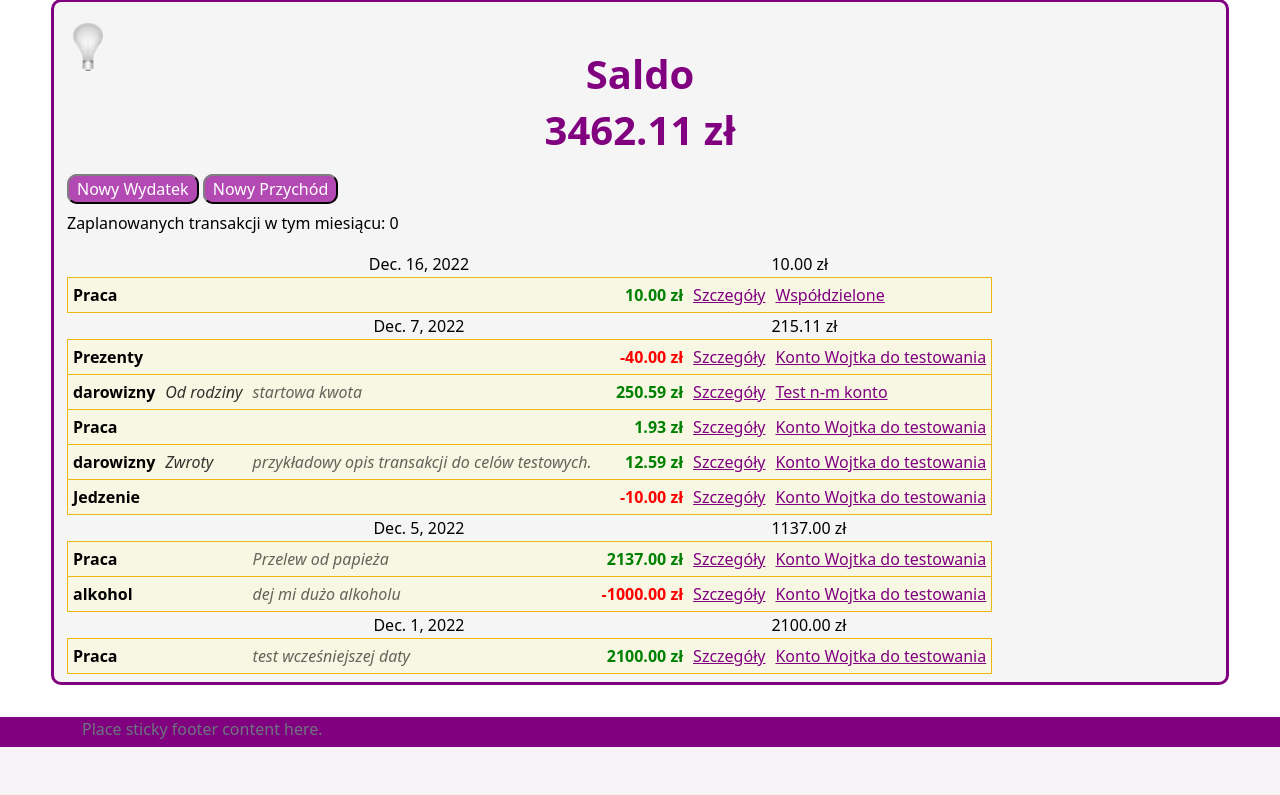
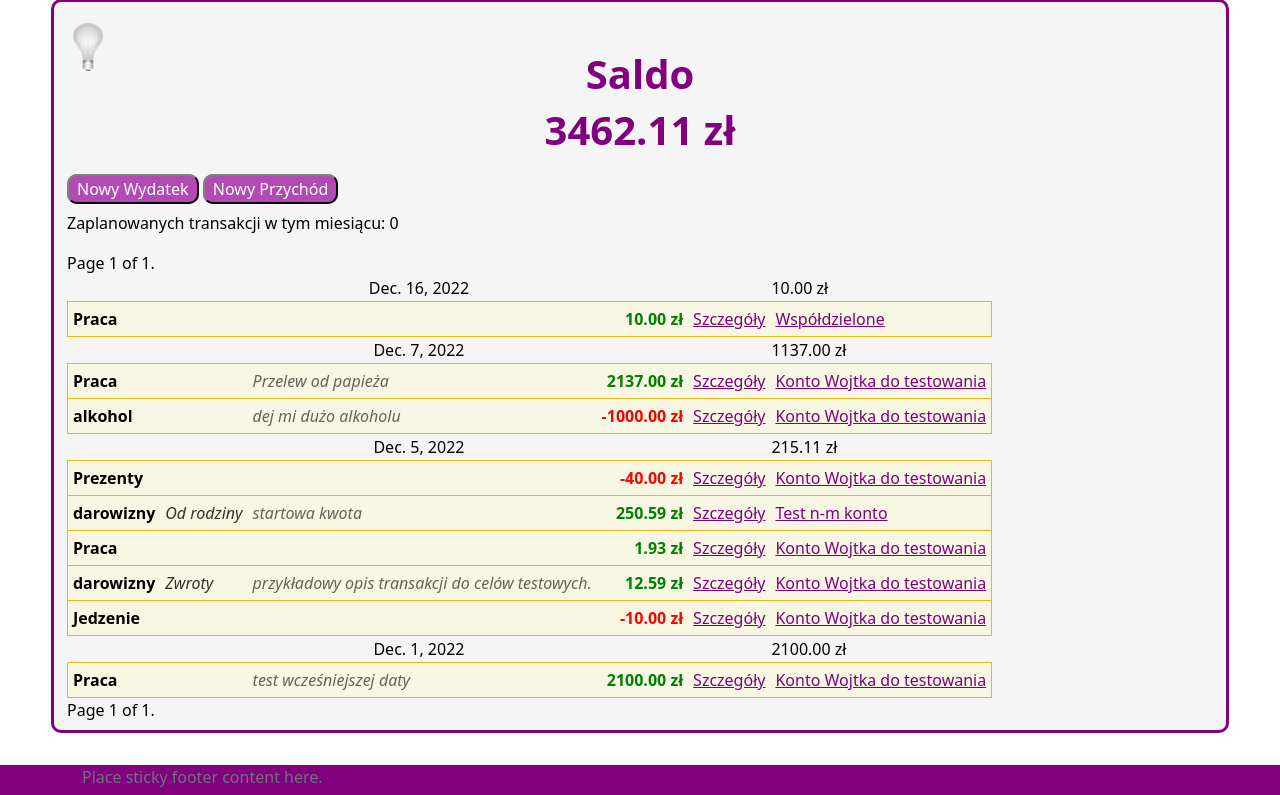
Before and after one commit to Maiconek/ProjektZespolowy-UG-2022-23, a Django app: page / in a window 1280 px wide. Shown: the part 93-888 px from the top of the page. Before the commit the page ends 840 px from the top, so only its background shows below. Run offline with Django 3.2, Linux system fonts and the light colour scheme; a user stored in the database is signed in; data comes from the database, SQL or seed files in the repository; both versions use the stored data as it was after the commit.

Commit message:
działa paginacja dla transakcji

```diff
--- a/ManagerFinansow/aplication/services.py
+++ b/ManagerFinansow/aplication/services.py
@@ -3,6 +3,7 @@ from datetime import date
 from django.db.models import Q
 from dateutil.relativedelta import relativedelta
 from currency_converter import CurrencyConverter, ECB_URL
+from django.core.paginator import Paginator
 #from forex_python.converter import CurrencyRates
 
 #c = CurrencyRates(force_decimal=True)
@@ -21,7 +22,7 @@ def updateTransactions(all_transactions):
     for tr in repeating:
         _date = tr.transaction_date
         if _date <= today:
-            while _date <= today:
+            while _date < today:
                 newTransaction = copy.copy(tr)
                 newTransaction.id = None
                 newTransaction.repeat = None
@@ -29,10 +30,16 @@ def updateTransactions(all_transactions):
                 _date = tr.transaction_date = tr.get_next_date()
             tr.save()
 
-def prepareTransactions(all_transactions, currency):
-    all_transactions = all_transactions.order_by('-transaction_date')
+def prepareTransactions(all_transactions, currency, page, size):
+    today = date.today()
     all_transactions = setCurrency(all_transactions, currency)
-    today = date.today()
+    paginator = Paginator(all_transactions.filter(transaction_date__lte=today).order_by('-transaction_date'), size)
+    page_obj = paginator.get_page(page)
+    futureTransactions = all_transactions.filter(transaction_date__gt=today).order_by('-transaction_date')
+
+    page_obj = setCurrency(page_obj, currency)
+    futureTransactions = setCurrency(futureTransactions, currency)
+
     repeating = all_transactions.filter(~Q(repeat=None))
     count = 0
     nextMonth = today + relativedelta(months=+1)
@@ -42,24 +49,19 @@ def prepareTransactions(all_transactions, currency):
             count += 1
             _date = tr.transaction_date = tr.get_next_date()
 
-    dates = []; fut_dates = []
-    for t in all_transactions:
-        if t.transaction_date <= today:
-            if t.transaction_date not in dates:
-                dates.append(t.transaction_date)
-        elif t.transaction_date not in fut_dates:
-            fut_dates.append(t.transaction_date)
+    dates = set([tr.transaction_date for tr in page_obj]);
+    fut_dates = set([tr.transaction_date for tr in futureTransactions])
     count += len(fut_dates) - len(repeating)
 
-    def prepare_transactions_list(dates):
+    def prepare_transactions_list(dataSet, dates):
         transactions = []; values = []
         for dt in dates:
-            values.append(sum(tr.converted_amount for tr in all_transactions if tr.transaction_date == dt))
-            transactions.append(reversed([tr for tr in all_transactions if tr.transaction_date == dt]))
+            values.append(sum(tr.converted_amount for tr in dataSet if tr.transaction_date == dt))
+            transactions.append(reversed([tr for tr in dataSet if tr.transaction_date == dt]))
         return transactions, values
 
-    transactions = prepare_transactions_list(dates)
-    daily = zip(dates, *transactions)
-    balance = sum(v for v in transactions[1])
-    future = zip(fut_dates, *prepare_transactions_list(fut_dates))
-    return daily, balance, future, count
+    transactions = prepare_transactions_list(page_obj, dates)
+    daily = zip(sorted(dates, reverse=True), *transactions)
+    balance = sum(tr.converted_amount for tr in all_transactions)
+    future = zip(sorted(fut_dates, reverse=True), *prepare_transactions_list(futureTransactions, fut_dates))
+    return daily, balance, future, count, page_obj
--- a/ManagerFinansow/aplication/views/account_views.py
+++ b/ManagerFinansow/aplication/views/account_views.py
@@ -11,11 +11,8 @@ from django.core.paginator import Paginator
 def showAllTransactions(request):
     updateTransactions(Transaction.objects.filter(id_user=request.user.profile))
     transactions = Transaction.objects.filter(id_user=request.user.profile)
-    prepared = list(prepareTransactions(transactions, request.user.profile.currency))
-    #paginator = Paginator(prepared, 3)
-    #page_number = request.GET.get('page')
-    #page_obj = paginator.get_page(page_number)
-
+    page_number = request.GET.get('page')
+    prepared = prepareTransactions(transactions, request.user.profile.currency, page_number, 10)
 
     context = {
         'profile': request.user.profile,
@@ -23,7 +20,7 @@ def showAllTransactions(request):
         'balance': prepared[1],
         'future': prepared[2],
         'count': prepared[3],
-        #'page_obj' : page_obj
+        'page_obj': prepared[4]
     }
     return render(request, 'application/home/home-login.html', context)
 
@@ -34,14 +31,16 @@ def showAccount(request, pk):
     users = User_Account.objects.filter(id_account=account).exclude(id_user=request.user.profile)
     updateTransactions(Transaction.objects.filter(id_account=account))
     transactions = Transaction.objects.filter(id_account=account)
-    prepared = list(prepareTransactions(transactions, account.currency))
+    page_number = request.GET.get('page')
+    prepared = prepareTransactions(transactions, account.currency, page_number, 10)
     context = {
         'account': account,
         'users': users,
         'daily': prepared[0],
         'balance': prepared[1],
         'future': prepared[2],
-        'count': prepared[3]
+        'count': prepared[3],
+        'page_obj': prepared[4]
     }
     return render(request, 'application/account/account.html', context)
 
--- a/ManagerFinansow/templates/application/home/home-login.html
+++ b/ManagerFinansow/templates/application/home/home-login.html
@@ -50,6 +50,20 @@
 
         <p>Zaplanowanych transakcji w tym miesiącu: {{ count }}</p>
 
+        {% if page_obj.has_previous %}
+        <a href="?page=1">&laquo; first</a>
+        <a href="?page={{ page_obj.previous_page_number }}">previous</a>
+        {% endif %}
+
+        <span class="current">
+            Page {{ page_obj.number }} of {{ page_obj.paginator.num_pages }}.
+        </span>
+
+        {% if page_obj.has_next %}
+            <a href="?page={{ page_obj.next_page_number }}">next</a>
+            <a href="?page={{ page_obj.paginator.num_pages }}">last &raquo;</a>
+        {% endif %}
+
         <table>
         {% for date, transactions, value in daily %}
             <tr class="date">
@@ -84,7 +98,7 @@
         </table>
     </div>
 
-    <!--{% if page_obj.has_previous %}
+    {% if page_obj.has_previous %}
             <a href="?page=1">&laquo; first</a>
             <a href="?page={{ page_obj.previous_page_number }}">previous</a>
     {% endif %}
@@ -96,6 +110,6 @@
     {% if page_obj.has_next %}
         <a href="?page={{ page_obj.next_page_number }}">next</a>
         <a href="?page={{ page_obj.paginator.num_pages }}">last &raquo;</a>
-    {% endif %}-->
+    {% endif %}
 
 {% endblock  %}
```
Also changed, not shown: ManagerFinansow/templates/application/account/account.html (+29 -0 lines), ManagerFinansow/db.sqlite3.
